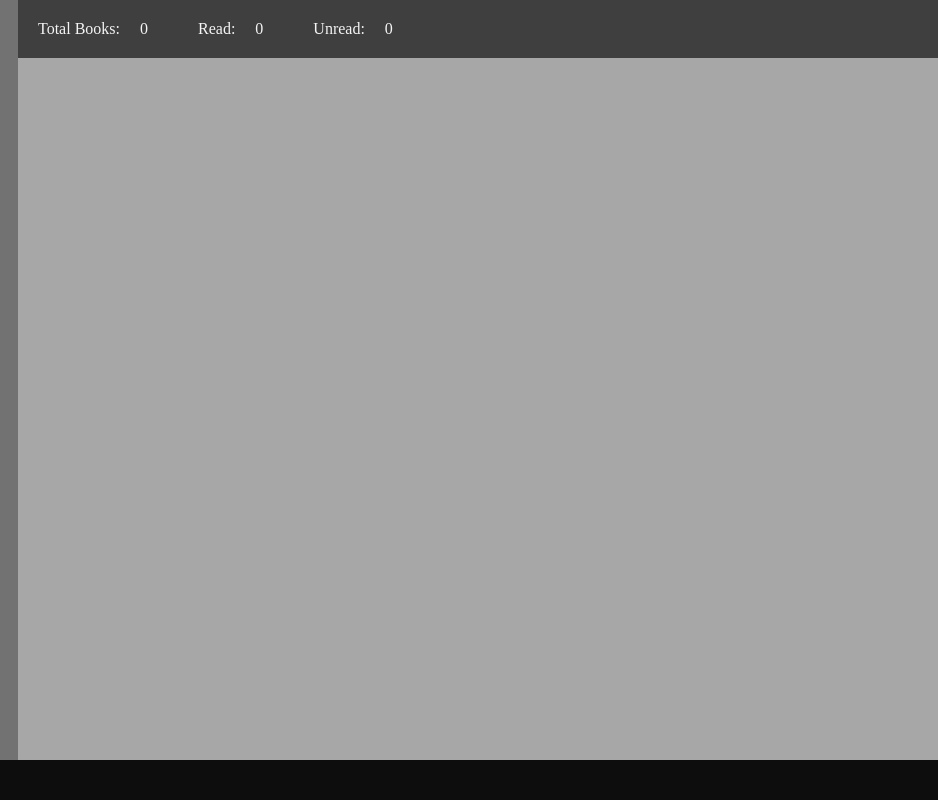
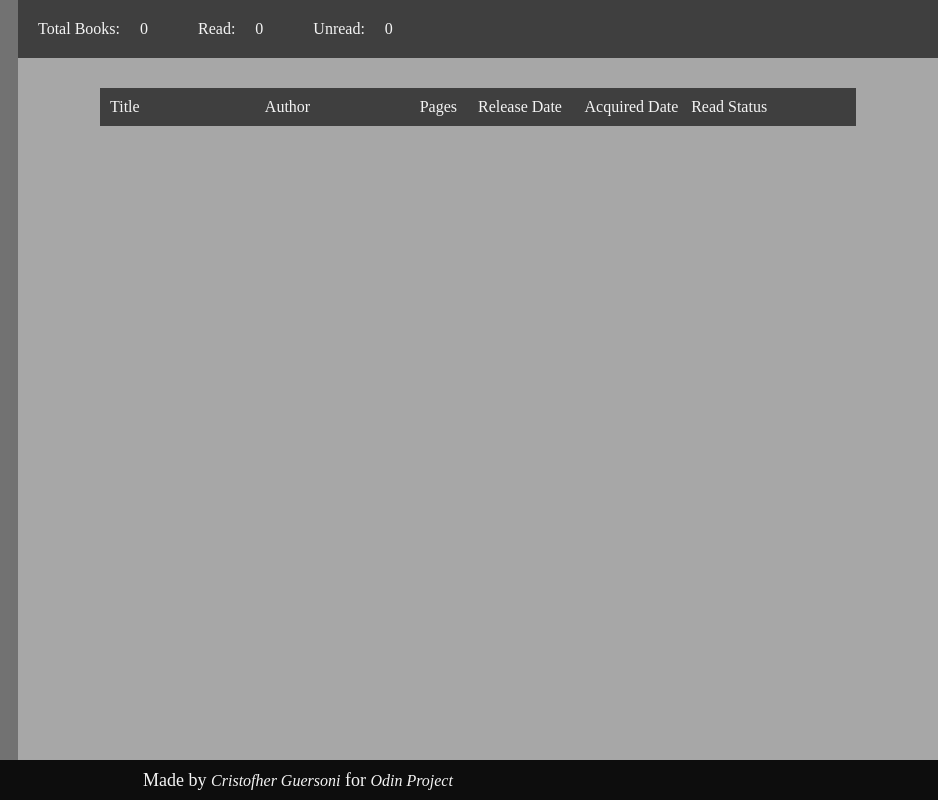
Before and after one commit to CristofherPablo/PersonalLibrary, a plain HTML site: page index.html in a window 1280 px wide. Shown: the full height of the page, 342-1280 px from the left. Drawn offline with Linux system fonts and the light colour scheme; a web font is replaced by a local one.

Commit message:
Feat: create footer and main table header

```diff
--- a/index.html
+++ b/index.html
@@ -107,9 +107,26 @@
             </ul>
           </nav>
         </div>
-        <div class="wrapper-main"></div>
+        <div class="wrapper-main">
+          <div class="bookTable">
+            <div class="tableHeader">
+              <ul>
+                <li>Title </li>
+                <li>Author</li>
+                <li>Pages</li>
+                <li>Release Date</li>
+                <li>Acquired Date</li>
+                <li>Read Status</li>
+              </ul>
+            </div>
+          </div>
+        </div>
       </section>
-      <footer></footer>
+      <footer>
+        <p>
+          Made by <a href="">Cristofher Guersoni</a> for <a href="">Odin Project</a>
+        </p>
+      </footer>
     </div>
   </body>
 </html>
--- a/style.css
+++ b/style.css
@@ -210,13 +210,57 @@ input:focus {
   gap: 20px;
 }
 
+/* Main content table */
+
+.wrapper .main .wrapper-main{
+  box-sizing: border-box;
+  margin-top: 30px;
+}
+
+.wrapper .main .wrapper-main .bookTable{
+  width: 80%;
+  margin: 0 auto;
+  padding: 10px;
+  background-color: var(--colorIcon);
+  color: var(--colorFont);
+}
+
+.wrapper .main .bookTable .tableHeader ul{
+  display: grid;
+  grid-template-columns: 3fr 3fr 1fr 2fr 2fr 2fr 1fr;
+  gap: 10px;
+}
+
+.wrapper .main .bookTable .tableHeader ul{
+  list-style-type: none;
+}
+
 footer {
+  display: flex;
+  justify-content: center;
+  align-items: center;
   height: 40px;
   background-color: var(--colorDetail);
   box-shadow: var(--boxShadow);
   grid-column: span 2;
+  color: var(--colorFont);
 }
 
+footer p{
+  font-size: 18px;
+}
+
+footer a {
+  text-decoration: none;
+  color: var(--colorFont);
+  font-style: italic;
+  font-size: 1rem;
+}
+
+footer a:hover{
+  text-decoration: underline;
+  color: rgb(255, 255, 255, 0.8);
+}
 /*
 
 https://mooniidev.github.io/library/
```
